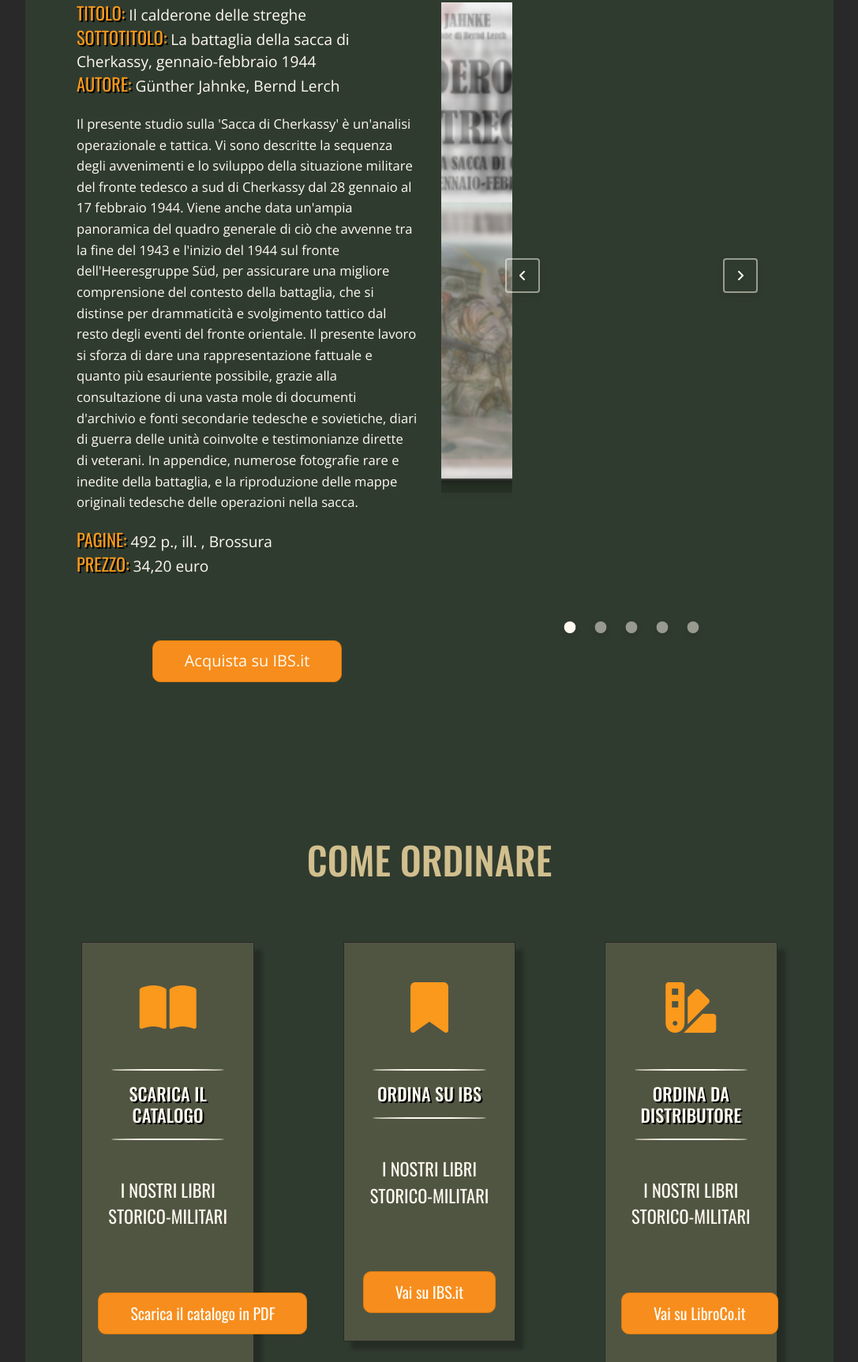
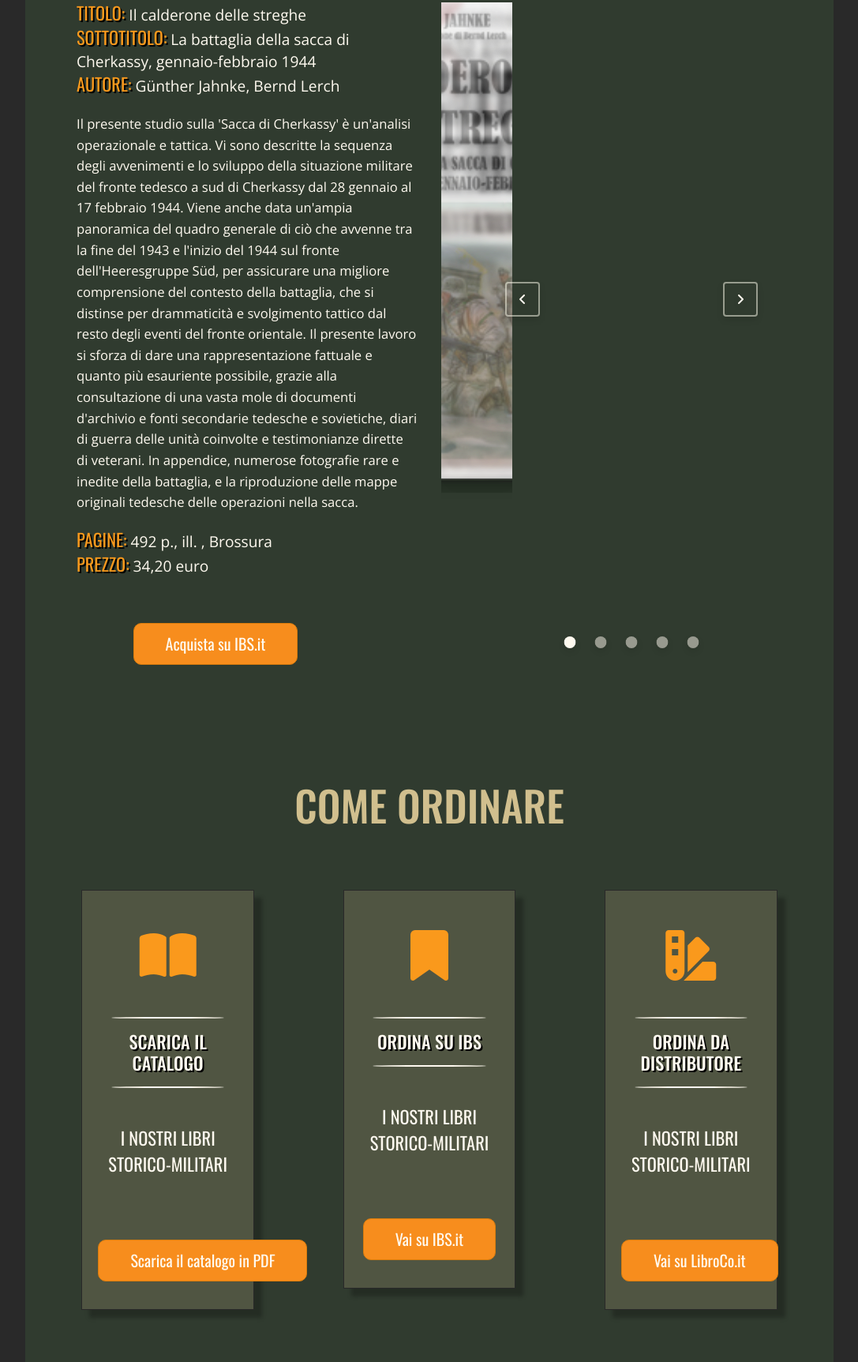
Before and after one commit to romina-trazzi/Italia-Storica, a PHP site: page / in a window 1280 px wide. Shown: the part 878-2603 px from the top of the page at 79% size, without its empty margins (96-1183 px from the left). Run offline with PHP 8.4, Linux system fonts and the light colour scheme; style sheets or scripts are compiled from the project's sources; some libraries are stand-ins or nearby versions.

Commit message:
Commit grafica carosello pt 2 -fixed

```diff
--- a/index.html
+++ b/index.html
@@ -95,6 +95,8 @@
             </div>
             <!-- / Titolo -->
 
+
+            <!-- Book main -->
             <div class="row d-flex book-main">
 
               <!-- Descrizione -->
@@ -114,9 +116,6 @@
                         <p id ="about"> {{ libri[counter].descrizione }} </p>
                         <span>Pagine:</span> {{ libri[counter].pagine }} <br>
                         <span>Prezzo:</span> {{ libri[counter].prezzo }} <br>
-                        <p id ="buy" class="d_flex_center">
-                          <a v-bind:href="libri[counter].link_IBS" class="btn button orange btn-lg"> Acquista su IBS.it</a>
-                        </p>
 
                       </div>
                     </transition>
@@ -131,6 +130,7 @@
               <!-- Carosello libri -->
               <div class="col-lg-6">
 
+                <!-- Glide -->
                 <div class="glide">
 
                   <div class="glide__track" data-glide-el="track">
@@ -171,11 +171,34 @@
                   </div>
 
                 </div>
+                <!-- / Glide -->
 
               </div>
-              <!-- / Carosello libri -->
+              <!-- Carosello libri -->
 
             </div>
+            <!-- / Book main -->
+
+
+            <!-- Buy button-->
+            <div class="row d-flex book-second_row">
+              <div class="col-lg-6 d_flex_center">
+
+                <transition-group name="fade" mode="out-in" appear>
+                  <div v-bind:key="libri[counter]">
+
+                    <p id ="buy" class="d_flex_center">
+                      <a v-bind:href="libri[counter].link_IBS" class="btn button orange btn-lg"> Acquista su IBS.it</a>
+                    </p>
+
+                  </div>
+                </transition>
+
+              </div>
+            </div>
+            <!-- / Buy button-->
+
+
 
           </div>
           <!-- / Row core -->
--- a/public/css/style.css
+++ b/public/css/style.css
@@ -24,7 +24,7 @@
   padding: 0;
   color: #d1bf8e;
   font-family: "Oswald", sans-serif;
-  font-size: 3rem !important;
+  font-size: 3.3rem !important;
 }
 
 /* CLASSI UTILITY */
@@ -269,7 +269,7 @@ a:hover {
 .glide__arrow {
   position: absolute;
   display: block;
-  top: 35%;
+  top: 45%;
   z-index: 2;
   color: floralwhite;
   text-transform: uppercase;
@@ -303,7 +303,7 @@ a:hover {
 .glide__bullets {
   position: absolute;
   z-index: 2;
-  bottom: 8rem;
+  bottom: -2rem;
   left: 50%;
   display: inline-flex;
   cursor: pointer;
@@ -493,6 +493,15 @@ body main .core {
   margin: 0;
   padding: 0 0 45px 0;
 }
+body main .core .fade-enter, body main .core .fade-leave-to {
+  opacity: 0;
+}
+body main .core .fade-enter-active, body main .core .fade-leave-active {
+  transition: opacity 1s ease-in-out;
+}
+body main .core .fade-move {
+  transition: opacity 2.1s ease-in-out;
+}
 body main .core .book-title .shield-wrap {
   text-align: center;
   margin-bottom: 75px;
@@ -543,19 +552,13 @@ body main .core .book-main .book_details div #about {
   text-transform: none;
   margin: 20px 0 20px 0;
 }
-body main .core .book-main .book_details div #buy {
-  font-family: "Open Sans", sans-serif;
+body main .core .book-second_row {
+  width: 100%;
+  height: 100%;
+}
+body main .core .book-second_row #buy {
+  font-family: "Oswald", sans-serif;
   color: floralwhite;
-  margin-top: 5rem;
-}
-body main .core .book-main .fade-enter, body main .core .book-main .fade-leave-to {
-  opacity: 0;
-}
-body main .core .book-main .fade-enter-active, body main .core .book-main .fade-leave-active {
-  transition: opacity 1s ease-in-out;
-}
-body main .core .book-main .fade-move {
-  transition: opacity 2.1s ease-in-out;
 }
 body main .order {
   margin: 0;
--- a/src/Partials/CaroselloGlide/glide.theme.scss
+++ b/src/Partials/CaroselloGlide/glide.theme.scss
@@ -9,7 +9,7 @@
   &#{$se}arrow {
     position: absolute;
     display: block;
-    top: 35%;
+    top: 45%;
     z-index: 2;
     color: floralwhite;
     text-transform: uppercase;
@@ -49,7 +49,7 @@
   &#{$se}bullets {
     position: absolute;
     z-index: 2;
-    bottom: 8rem;
+    bottom: -2rem;
     left: 50%;
     display: inline-flex;
     cursor: pointer;
--- a/src/Partials/_common.scss
+++ b/src/Partials/_common.scss
@@ -51,7 +51,7 @@ $color-map: (
     padding: 0;
     color: map-get($color-map, title_color);
     font-family: "Oswald", sans-serif;
-    font-size: 3rem !important;
+    font-size: 3.3rem !important;
 }
 
 // Shield decoration
@@ -91,7 +91,6 @@ $color-map: (
 
 // Descrizioni
 @mixin descrizioni {
-
     .book_details {
         padding-left: 50px;
         padding-bottom: 50px;
@@ -123,16 +122,6 @@ $color-map: (
         margin: 20px 0 20px 0;
     }
 
-    .book_details  div #buy {
-        font-family: "Open Sans", sans-serif;
-        color: map-get($color-map, text_color);
-        // font-size: 1.04rem;
-        // text-align: left;
-        // line-height: 1.6;
-        // text-transform: none;
-        margin-top: 5rem;
-
-    }
 }
 
 // Card
--- a/src/style.scss
+++ b/src/style.scss
@@ -130,6 +130,22 @@ body {
         .core {
             @include sezioni;
 
+             // Classi di animazione carosello
+
+             .fade-enter, .fade-leave-to {
+                opacity: 0;
+            }
+
+            .fade-enter-active, .fade-leave-active {
+                transition: opacity 1s ease-in-out;
+            }
+
+            .fade-move {
+               transition: opacity 2.1s ease-in-out
+            }
+
+            // End classi di animazione carosello
+
             .book-title {
                 @include shieldknot;
             }
@@ -140,24 +156,17 @@ body {
                 width: 100%;
                 min-height: 660px;
 
-                // Classi di animazione carosello
-
-                .fade-enter, .fade-leave-to {
-                    opacity: 0;
-                }
-
-                .fade-enter-active, .fade-leave-active {
-                    transition: opacity 1s ease-in-out;
-                }
-
-                .fade-move {
-                   transition: opacity 2.1s ease-in-out
-                }
-
-                // End classi di animazione carosello
 
 
+            }
 
+            .book-second_row {
+                width: 100%;
+                height: 100%;
+                #buy {
+                    font-family: "Oswald", sans-serif;
+                    color: map-get($color-map, text_color);
+                }
             }
 
 
```
